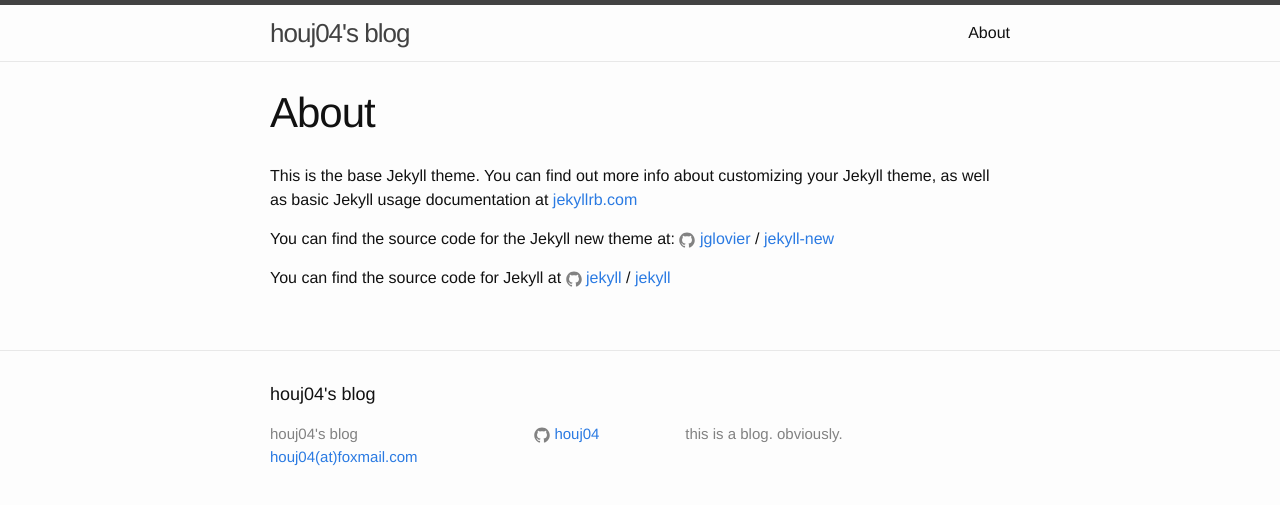
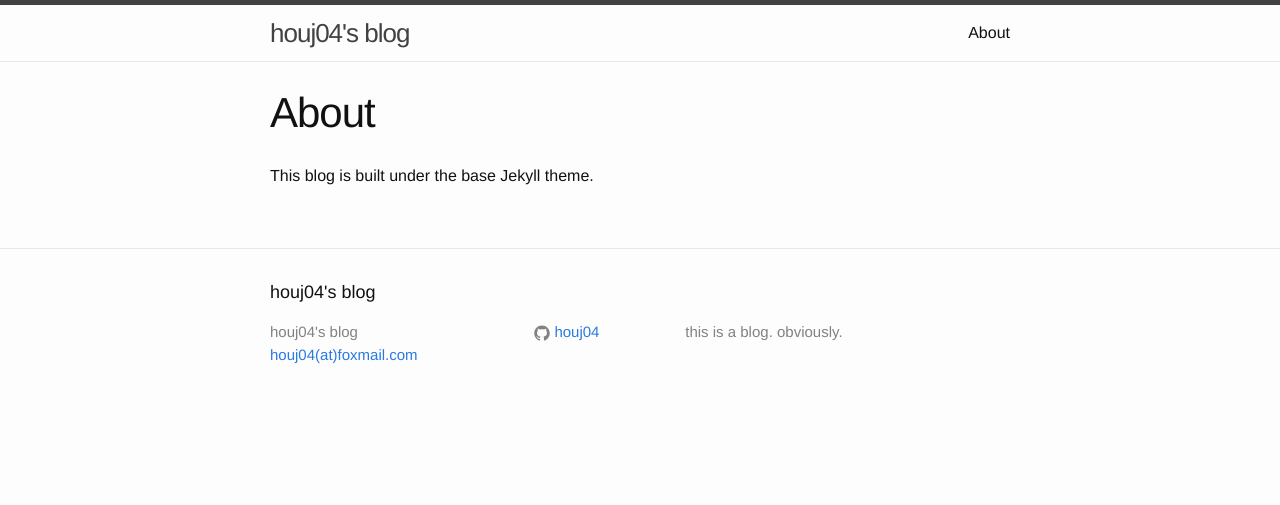
Before and after one commit to houj04/houj04.github.io, a Jekyll site: the page built from about.md, in a window 1280 px wide. Shown: the top 505 px of the page. Built offline with Jekyll 4.4.1, drawn with Linux system fonts in a browser that asks for light colours.

Commit message:
update readme and about.

```diff
--- a/about.md
+++ b/about.md
@@ -4,12 +4,4 @@ title: About
 permalink: /about/
 ---
 
-This is the base Jekyll theme. You can find out more info about customizing your Jekyll theme, as well as basic Jekyll usage documentation at [jekyllrb.com](http://jekyllrb.com/)
-
-You can find the source code for the Jekyll new theme at:
-{% include icon-github.html username="jglovier" %} /
-[jekyll-new](https://github.com/jglovier/jekyll-new)
-
-You can find the source code for Jekyll at
-{% include icon-github.html username="jekyll" %} /
-[jekyll](https://github.com/jekyll/jekyll)
+This blog is built under the base Jekyll theme.
```
Also changed, not shown: README.md.
